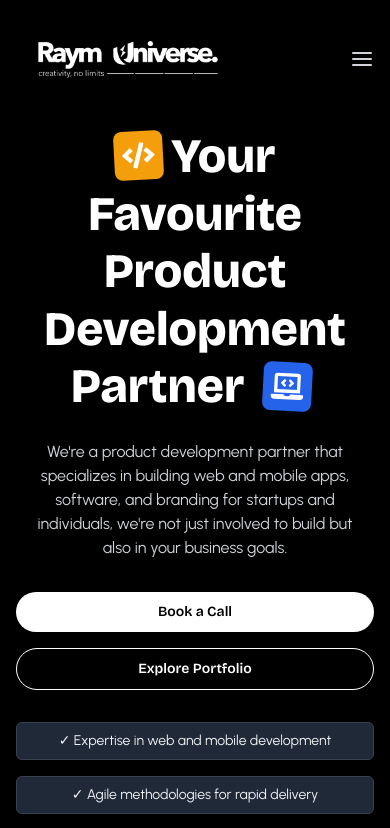
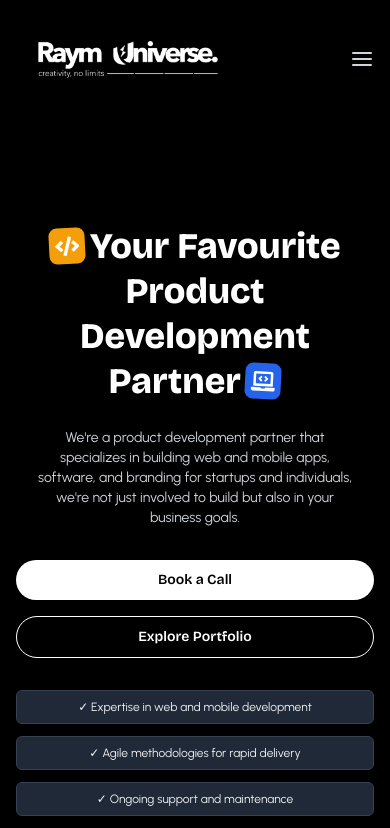
Before and after one commit to theraymuniverse/raymuniverse, a Next.js app: page / in a window 390 px wide. Shown: the top 828 px of the page. Built offline with nearby package versions, Linux system fonts and the light colour scheme.

Commit message:
fix hero

```diff
--- a/src/app/components/Hero.tsx
+++ b/src/app/components/Hero.tsx
@@ -21,21 +21,21 @@
   };
 
   return (
-    <section className="relative text-center pt-16 md:pt-28 lg:pt-32 pb-8 md:pb-10 lg:pb-20 bg-black" id='hero'>
+    <section className="relative text-center pt-28 lg:pt-32 pb-8 md:pb-10 lg:pb-20 bg-black" id='hero'>
       <div className="max-w-5xl mx-auto px-4 md:px-6 lg:px-8">
 
-        <h1 className="text-5xl md:text-6xl lg:text-7xl font-bricolage font-black mb-6 md:mb-6 pt-16 md:pt-28 leading-[1.2] md:leading-tight text-white">
+        <h1 className="text-4xl sm:text-5xl md:text-6xl lg:text-7xl font-bricolage font-black mb-6 md:mb-6 pt-28 leading-tight md:leading-tight text-white">
           <span
-            className="inline-flex items-center justify-center bg-amber-500 rounded-lg transform -rotate-3 p-2 md:p-2 mr-2 md:mr-2 transition-all duration-300"
+            className="inline-flex items-center justify-center bg-amber-500 rounded-lg transform -rotate-3 p-1.5 sm:p-2 mr-1 sm:mr-2 transition-all duration-300"
             onMouseEnter={() => handleIconHover('code', 'left')}
             onMouseLeave={() => setHoveredIcon(null)}
           >
             <FaCode className={`text-white text-[0.68em] transition-all duration-300 ${iconAnimation('code')}`} />
           </span>
           Your Favourite Product
-
-          Development Partner          <span
-            className="inline-flex items-center justify-center bg-blue-600 rounded-lg transform rotate-3 p-2 md:p-2 mx-2 md:mx-2 transition-all duration-300"
+          <br className="sm:hidden" /> Development Partner
+          <span
+            className="inline-flex items-center justify-center bg-blue-600 rounded-lg transform rotate-3 p-1.5 sm:p-2 ml-1 sm:mx-2 transition-all duration-300"
             onMouseEnter={() => handleIconHover('laptop', 'right')}
             onMouseLeave={() => setHoveredIcon(null)}
           >
@@ -43,11 +43,11 @@
           </span>
         </h1>
 
-        <p className="text-base md:text-base font-normal md:font-medium mb-8 md:mb-8 lg:mb-12 mx-auto max-w-[90%] md:max-w-2xl text-gray-300">
+        <p className="text-sm sm:text-base md:text-base font-normal md:font-medium mb-8 md:mb-8 lg:mb-12 mx-auto max-w-[90%] md:max-w-2xl text-gray-300">
           We're a product development partner that specializes in building web and mobile apps, software, and branding for startups and individuals, we're not just involved to build but also in your business goals.
         </p>
 
-        <div className="flex flex-col sm:flex-row justify-center gap-4 sm:space-x-4 mb-8 md:mb-12 lg:mb-16">
+        <div className="flex flex-col sm:flex-row justify-center gap-4 sm:gap-4 mb-8 md:mb-12 lg:mb-16">
           <Link href="#contact" className="w-full sm:w-auto inline-block bg-white hover:bg-gray-200 text-black px-4 md:px-6 lg:px-8 py-2.5 md:py-3.5 font-semibold text-sm md:text-base rounded-full transition-all duration-300 hover:scale-105 shadow-lg">
             Book a Call
           </Link>
@@ -59,14 +59,14 @@
           </Link>
         </div>
 
-        <div className="flex flex-col gap-4 md:flex-row md:gap-6 lg:gap-8 justify-center items-center">
-          <p className="w-full md:w-auto bg-gray-800 px-4 md:px-6 py-2 md:py-3 rounded-md border border-gray-700 text-sm md:text-base text-gray-100 hover:bg-gray-700 transition-all duration-300 hover:-translate-y-1 hover:shadow-lg hover:border-gray-600">
+        <div className="flex flex-col gap-3 sm:gap-4 md:flex-row md:gap-6 lg:gap-8 justify-center items-center">
+          <p className="w-full md:w-auto bg-gray-800 px-3 sm:px-4 md:px-6 py-2 rounded-md border border-gray-700 text-xs sm:text-sm md:text-base text-gray-100 hover:bg-gray-700 transition-all duration-300 hover:-translate-y-1 hover:shadow-lg hover:border-gray-600">
             ✓ Expertise in web and mobile development
           </p>
-          <p className="w-full md:w-auto bg-gray-800 px-4 md:px-6 py-2 md:py-3 rounded-md border border-gray-700 text-sm md:text-base text-gray-100 hover:bg-gray-700 transition-all duration-300 hover:-translate-y-1 hover:shadow-lg hover:border-gray-600">
+          <p className="w-full md:w-auto bg-gray-800 px-3 sm:px-4 md:px-6 py-2 rounded-md border border-gray-700 text-xs sm:text-sm md:text-base text-gray-100 hover:bg-gray-700 transition-all duration-300 hover:-translate-y-1 hover:shadow-lg hover:border-gray-600">
             ✓ Agile methodologies for rapid delivery
           </p>
-          <p className="w-full md:w-auto bg-gray-800 px-4 md:px-6 py-2 md:py-3 rounded-md border border-gray-700 text-sm md:text-base text-gray-100 hover:bg-gray-700 transition-all duration-300 hover:-translate-y-1 hover:shadow-lg hover:border-gray-600">
+          <p className="w-full md:w-auto bg-gray-800 px-3 sm:px-4 md:px-6 py-2 rounded-md border border-gray-700 text-xs sm:text-sm md:text-base text-gray-100 hover:bg-gray-700 transition-all duration-300 hover:-translate-y-1 hover:shadow-lg hover:border-gray-600">
             ✓ Ongoing support and maintenance
           </p>
         </div>
```
